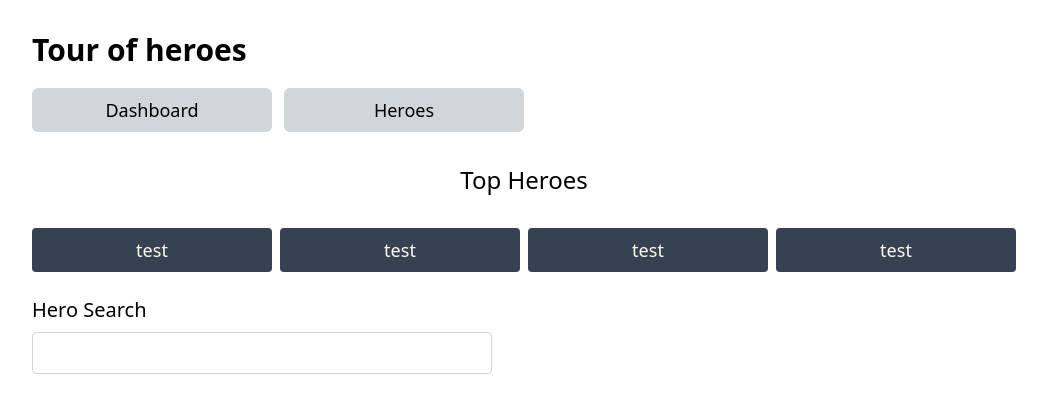
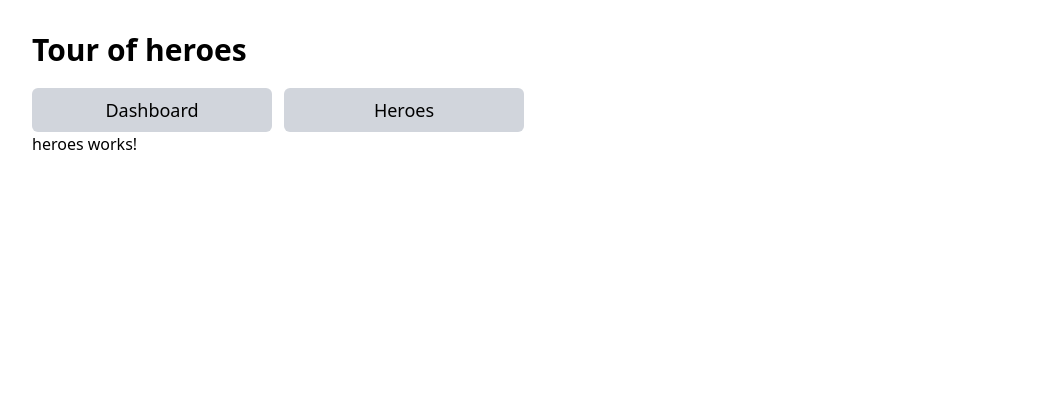
Before and after one commit to Oualidrahhouti/tour-of-heroes, an Angular app: page /heroes in a window 1280 px wide. Before the commit this address led to /. Shown: the top 412 px of the page, without its empty margins (0-1047 px from the left). Built offline with nearby package versions, Linux system fonts and the light colour scheme.

Commit message:
adding routing

```diff
--- a/src/app/app.component.html
+++ b/src/app/app.component.html
@@ -1,6 +1,8 @@
 <h1 class="text-3xl font-bold mb-5">{{ title }}</h1>
 <nav class="flex gap-3">
-  <a><secondary-button text="Dashboard"></secondary-button></a>
-  <a><secondary-button text="Heroes"></secondary-button></a>
+  <a routerLink="dashboard"
+    ><secondary-button text="Dashboard"></secondary-button
+  ></a>
+  <a routerLink="heroes"><secondary-button text="Heroes"></secondary-button></a>
 </nav>
-<app-dashboard></app-dashboard>
+<router-outlet></router-outlet>
--- a/src/app/app.routes.ts
+++ b/src/app/app.routes.ts
@@ -1,3 +1,18 @@
 import { Routes } from '@angular/router';
+import { DashboardComponent } from './features/dashboard/dashboard.component';
+import { HeroesComponent } from './features/heroes/components/heroes/heroes.component';
 
-export const routes: Routes = [];
+export const routes: Routes = [
+  {
+    path: 'dashboard',
+    component: DashboardComponent,
+  },
+  {
+    path: 'heroes',
+    component: HeroesComponent,
+  },
+  {
+    path: '**',
+    redirectTo: 'dashboard',
+  },
+];
```
Also changed, not shown: src/app/app.component.ts (+8 -2 lines).
